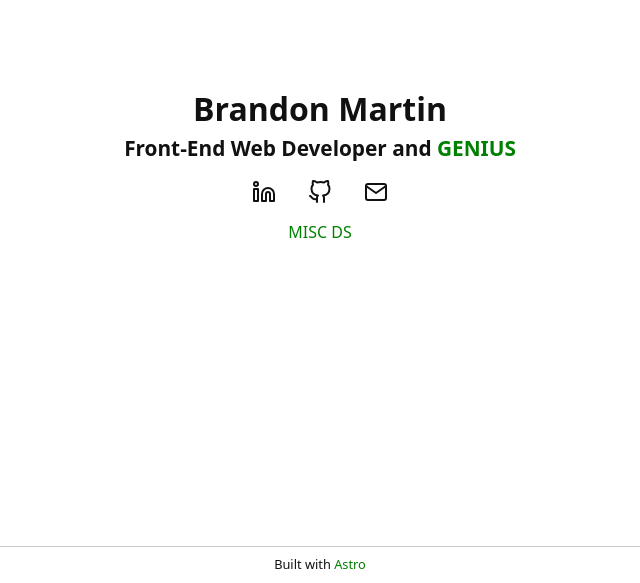
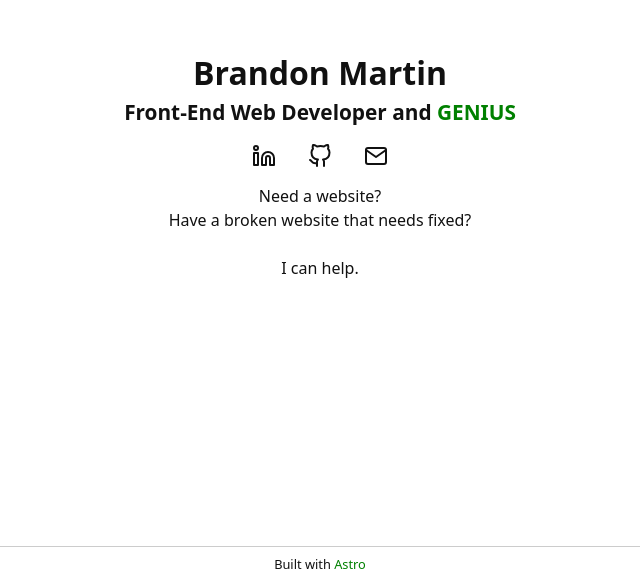
Before and after one commit to brandonmartin101/bpm-astro, an Astro site: page / in a window 1280 px wide. Shown: the part 217-800 px from the top of the page, without its empty margins (320-960 px from the left). Built offline with nearby package versions, Linux system fonts and the light colour scheme; Astro itself is replaced by a stand-in of ours.

Commit message:
2 files modified, 1 added, 1 deleted

```diff
--- a/src/pages/index.astro
+++ b/src/pages/index.astro
@@ -23,10 +23,9 @@ import Helmet from '../components/Helmet.astro';
 						<svg xmlns="http://www.w3.org/2000/svg" width="24" height="24" viewBox="0 0 24 24" fill="none" stroke="currentColor" stroke-width="2" stroke-linecap="round" stroke-linejoin="round" class="feather feather-mail"><path d="M4 4h16c1.1 0 2 .9 2 2v12c0 1.1-.9 2-2 2H4c-1.1 0-2-.9-2-2V6c0-1.1.9-2 2-2z"></path><polyline points="22,6 12,13 2,6"></polyline></svg>
 					</a>
 				</div>
-				<div class="misc-links">
-					<a href="/misc">MISC</a>
-					<a href="/ds">DS</a>
-				</div>
+				<p>
+					Need a website?<br />Have a broken website that needs fixed?<br /><br />I can help.
+				</p>
 			</main>
 			<footer class="footer">
 				<button class="theme-switcher">Change Theme</button>
```
Also changed, not shown: README.md, src/pages/solera.astro (renamed from src/pages/ds.astro).
